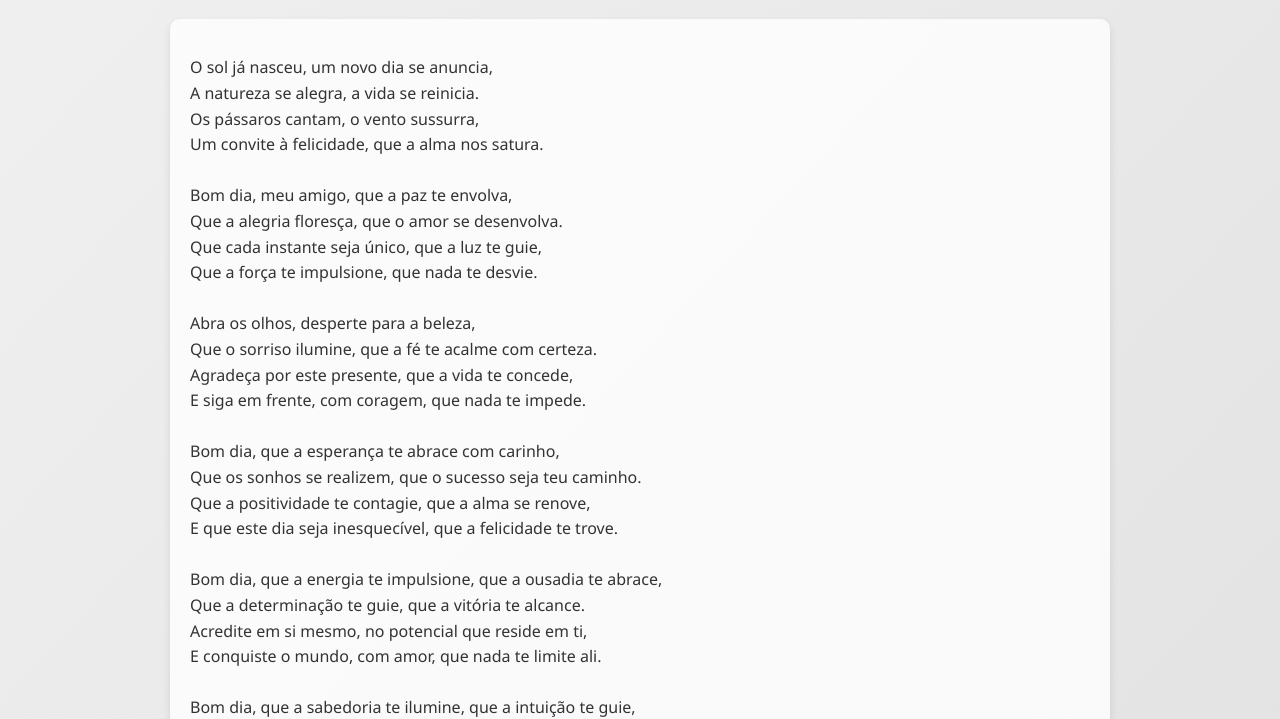
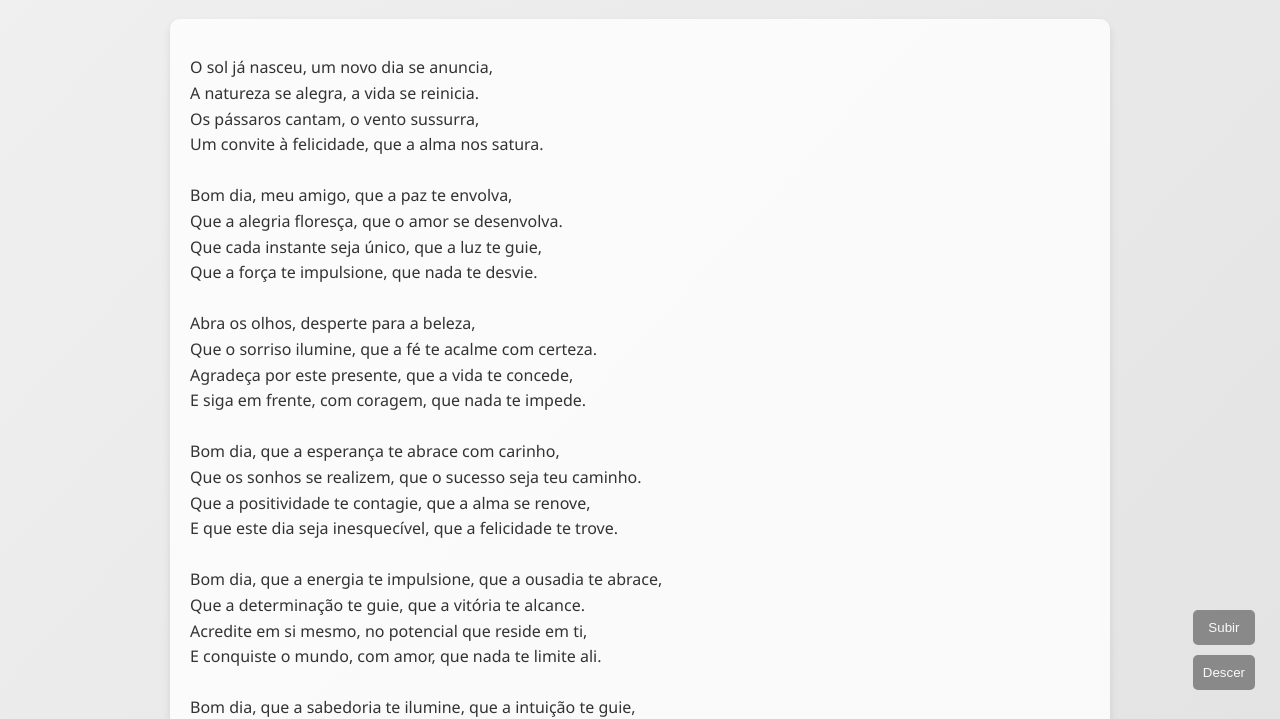
Before and after one commit to CreatorLong/Site-simples, a plain HTML site: page index.html in a window 1280 px wide. Shown: the part 85-804 px from the top of the page. Drawn offline with Linux system fonts and the light colour scheme.

Commit message:
Update index.html

```diff
--- a/index.html
+++ b/index.html
@@ -5,39 +5,64 @@
 <style>
 body {
   font-family: 'Segoe UI', Tahoma, Geneva, Verdana, sans-serif;
-  background: linear-gradient(to bottom right, #f0f0f0, #e0e0e0); /* Gradiente de fundo */
-  color: #333; /* Cor do texto */
+  background: linear-gradient(to bottom right, #f0f0f0, #e0e0e0);
+  color: #333;
   text-align: center;
-  overflow: hidden; /* Esconde a barra de rolagem */
-  margin: 0; /* Remove margens */
+  overflow-x: hidden; /* Esconde a barra de rolagem horizontal */
+  margin: 0;
   display: flex;
   flex-direction: column;
-  min-height: 100vh; /* Garante que o body ocupa a tela inteira */
+  min-height: 100vh;
 }
 
 h1 {
   font-size: 2em;
   margin-top: 20px;
-  color: #666; /* Cor do título */
-  animation: fadeInUp 1s ease-in-out; /* Animação de entrada */
+  color: #666;
+  animation: fadeInUp 1s ease-in-out;
 }
 
 #texto {
   width: 80%;
-  max-width: 900px; /* Largura máxima do texto */
+  max-width: 900px;
   margin: 20px auto;
   line-height: 1.6;
-  text-align: justify; /* Justifica o texto */
+  text-align: justify;
   padding: 20px;
-  background-color: rgba(255, 255, 255, 0.8); /* Fundo branco semi-transparente */
-  border-radius: 10px; /* Bordas arredondadas */
-  box-shadow: 0 4px 8px rgba(0, 0, 0, 0.1); /* Sombra */
-  animation: fadeIn 1s ease-in-out; /* Animação de entrada */
+  background-color: rgba(255, 255, 255, 0.8);
+  border-radius: 10px;
+  box-shadow: 0 4px 8px rgba(0, 0, 0, 0.1);
+  animation: fadeIn 1s ease-in-out;
 }
 
 #texto p {
-  margin-bottom: 1em; /* Espaçamento entre parágrafos */
-  animation: fadeIn 1s ease-in-out; /* Animação de entrada */
+  margin-bottom: 1em;
+  animation: fadeIn 1s ease-in-out;
+}
+
+/* Botões de rolagem */
+#rolagem {
+  position: fixed; /* Fixa os botões na tela */
+  bottom: 20px; /* Distância da parte inferior */
+  right: 20px; /* Distância da parte direita */
+  display: flex;
+  flex-direction: column; /* Botões em coluna */
+}
+
+#rolagem button {
+  background-color: rgba(0, 0, 0, 0.5); /* Fundo preto semi-transparente */
+  color: white;
+  border: none;
+  padding: 10px;
+  margin: 5px;
+  border-radius: 5px;
+  cursor: pointer;
+  opacity: 0.8; /* Opacidade inicial */
+  transition: opacity 0.3s; /* Transição de opacidade */
+}
+
+#rolagem button:hover {
+  opacity: 1; /* Opacidade total ao passar o mouse */
 }
 
 /* Animações */
@@ -118,5 +143,10 @@ h1 {
   </p>
 </div>
 
+<div id="rolagem">
+  <button onclick="window.scrollTo(0, 0)">Subir</button>
+  <button onclick="window.scrollTo(0, document.body.scrollHeight)">Descer</button>
+</div>
+
 </body>
-                                                            </html>
+</html>
```
